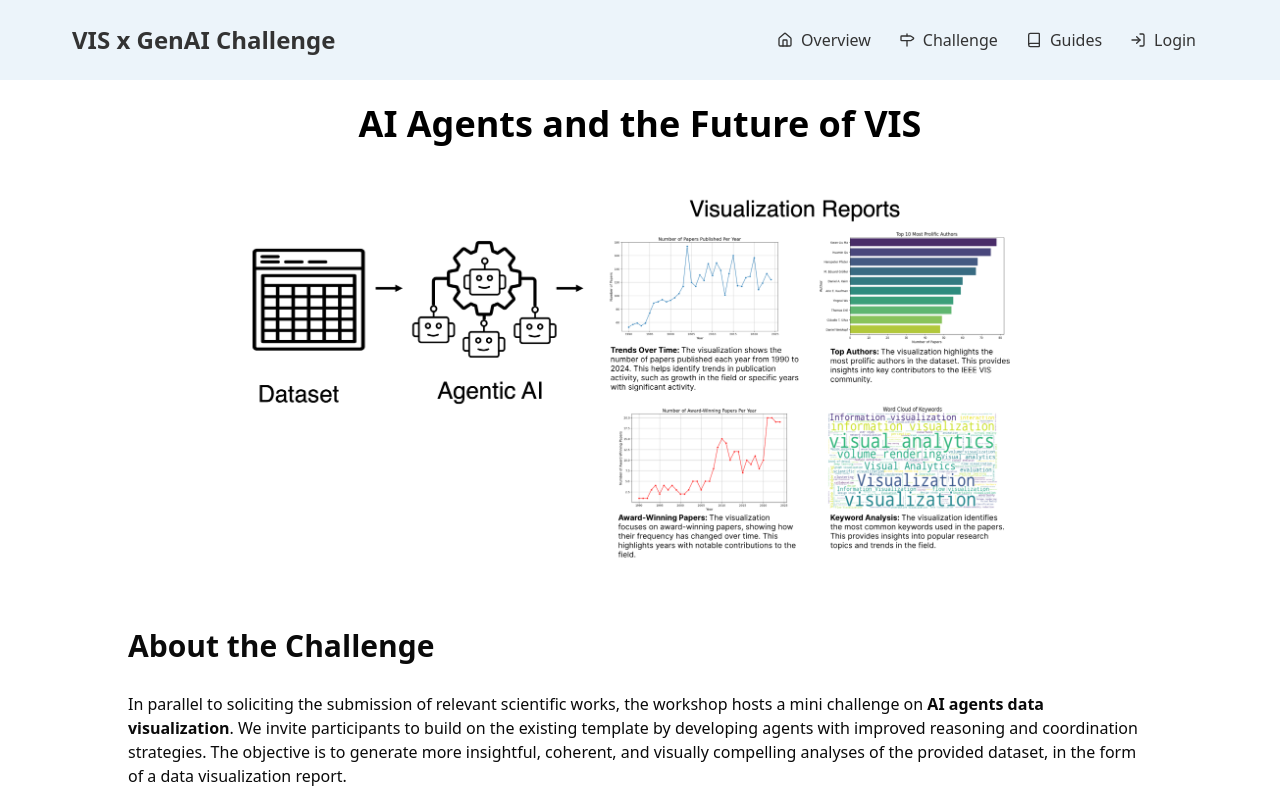
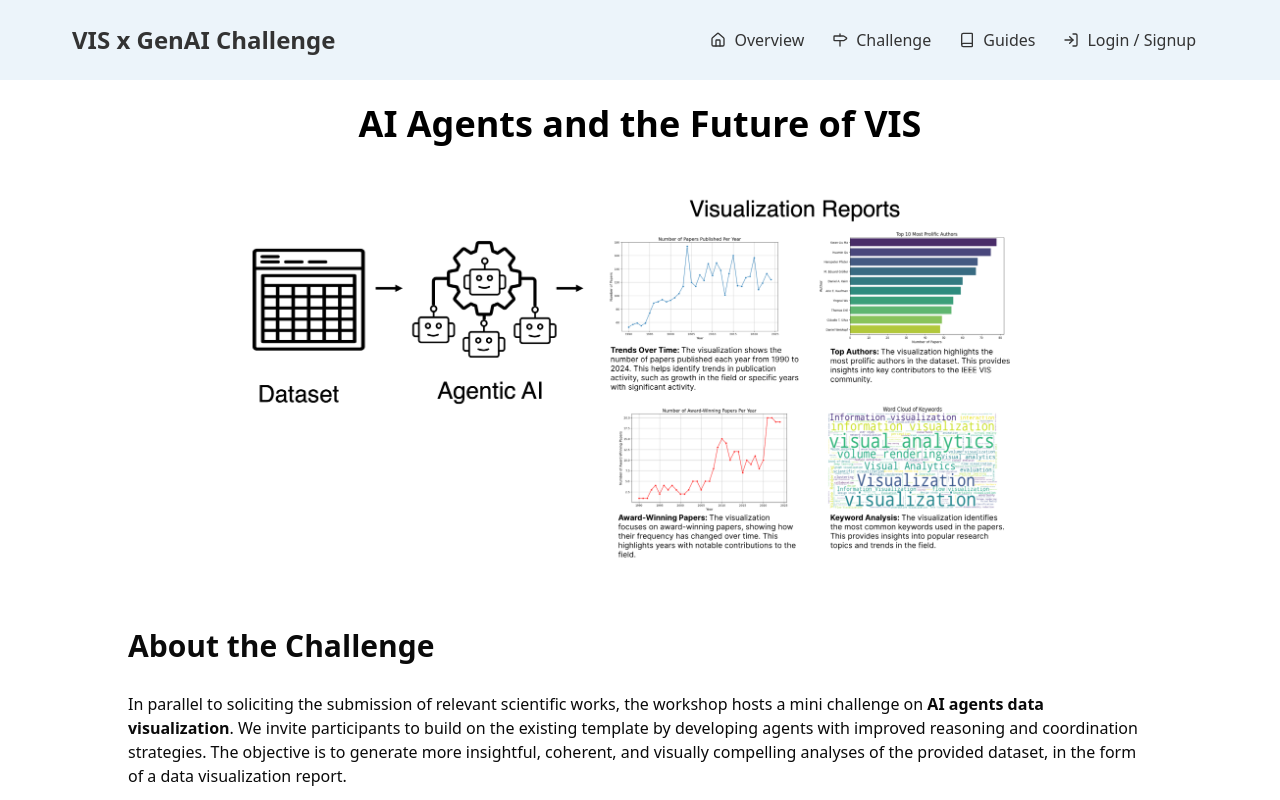
Before and after one commit to VISAgentChallenge/visagentchallenge.github.io, a Next.js app: page / in a window 1280 px wide. Shown: the top 800 px of the page. Built offline with nearby package versions, Linux system fonts and the light colour scheme; no server answers.

Commit message:
fix: login -> login / Signup for better clarity

```diff
--- a/src/components/TopNavBar/TopNavBar.tsx
+++ b/src/components/TopNavBar/TopNavBar.tsx
@@ -85,7 +85,7 @@ export default function TopNavBar({ session }: { session: Session | null }) {
               className="px-3 py-2 rounded-md text-base transition-colors text-[#333] hover:bg-[#ACD2ED] font-normal"
             >
               <LogIn className="h-5 w-5" />
-              <span>Login</span>
+              <span>Login / Signup</span>
             </Button>
           )}
         </div>
```
